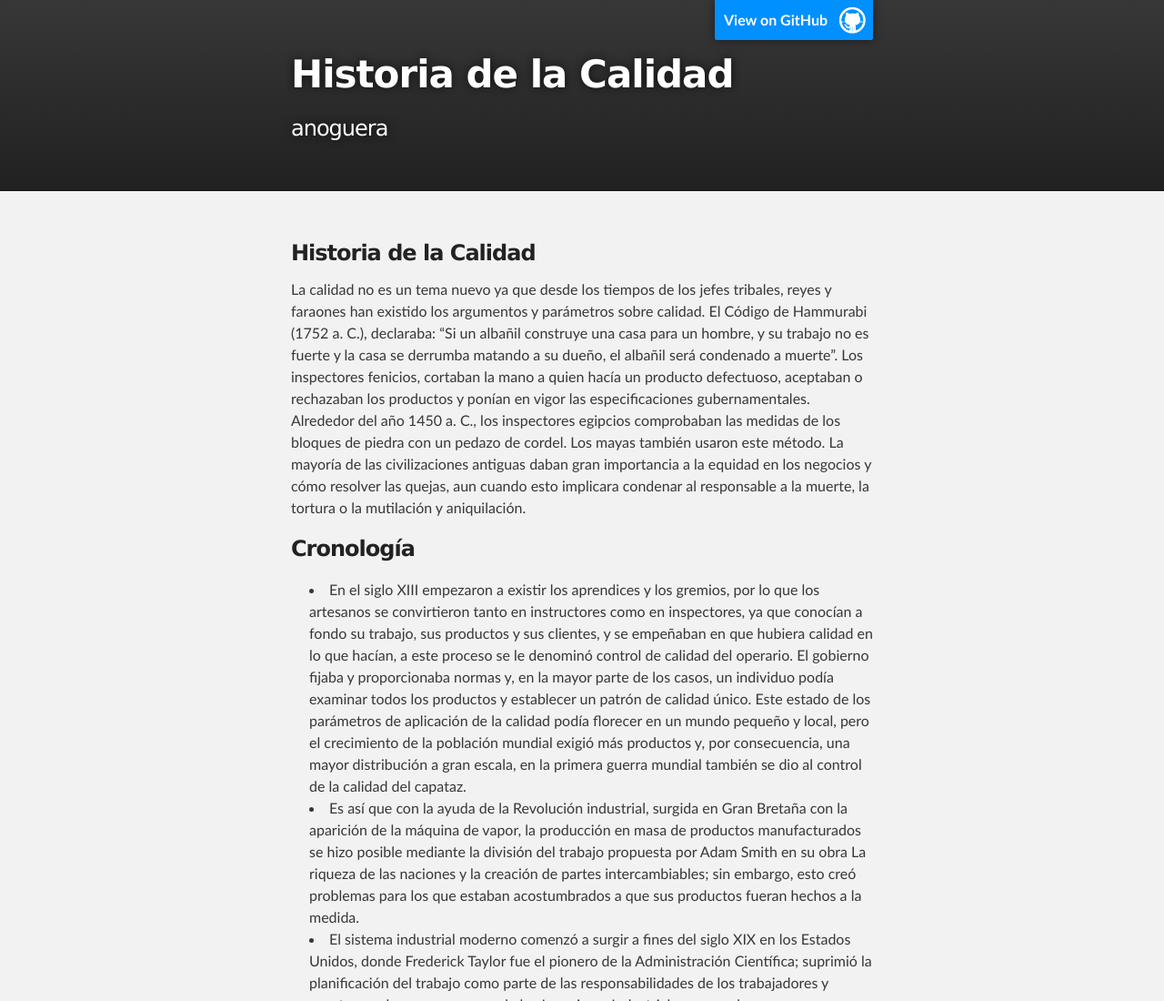
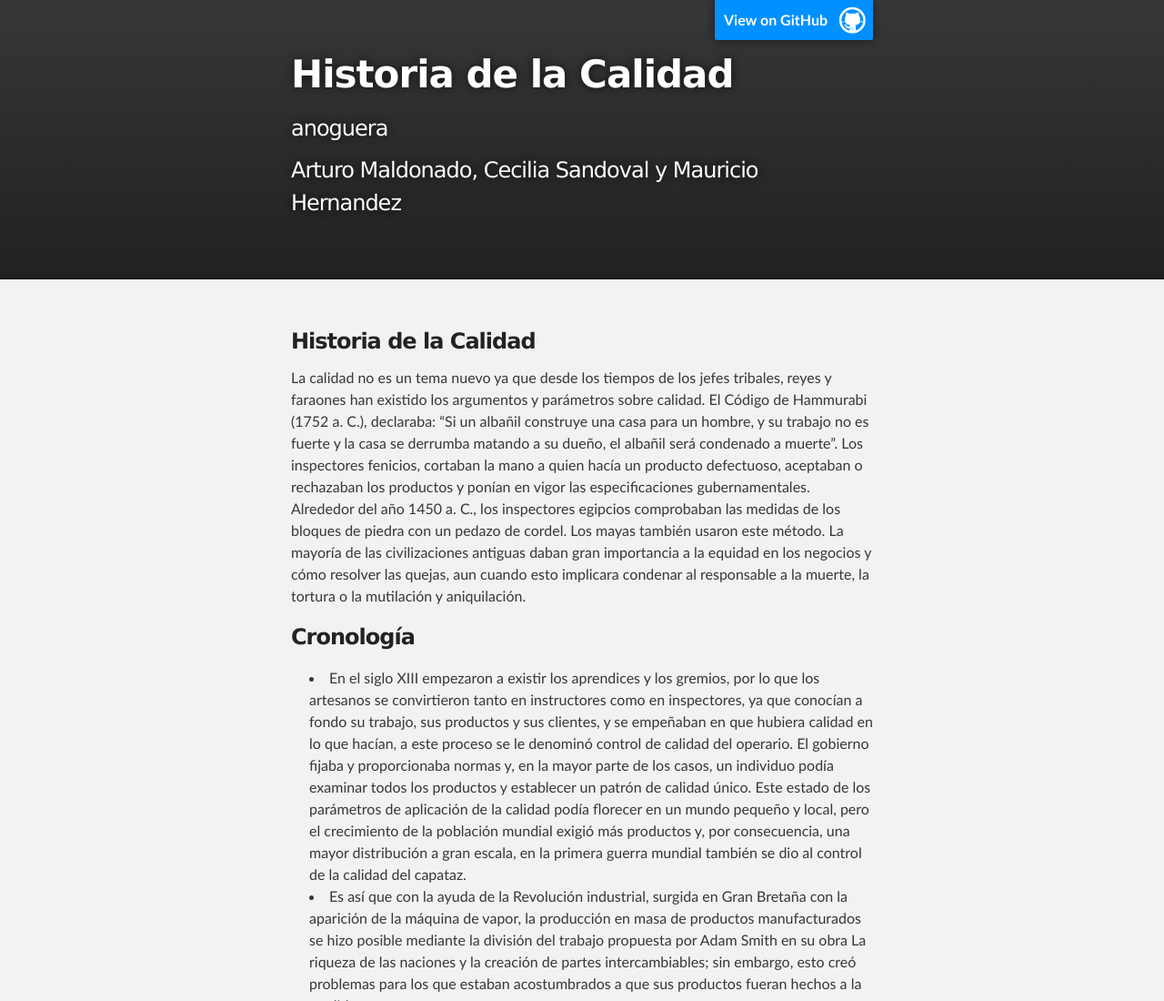
Before and after one commit to anoguera/anoguera.github.io, a plain HTML site: page index.html in a window 1280 px wide. Shown: the top 1100 px of the page at 91% size. Drawn offline with nearby package versions, Linux system fonts and the light colour scheme.

Commit message:
Update index.html

```diff
--- a/index.html
+++ b/index.html
@@ -264,7 +264,7 @@ $.fn.slideFadeToggle = function (easing, callback) {
           <a id="forkme_banner" href="https://github.com/anoguera">View on GitHub</a>
 
           <h1 id="project_title"> Historia de la Calidad</h1>
-          <h2 id="project_tagline">anoguera</h2>
+          <h2 id="project_tagline">anoguera<p>Arturo Maldonado, Cecilia Sandoval y Mauricio Hernandez</p></h2>
 
         </header>
     </div>
```
